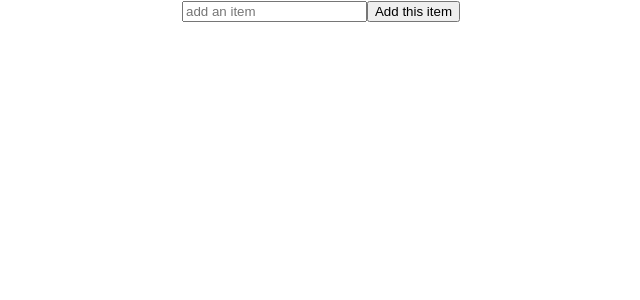
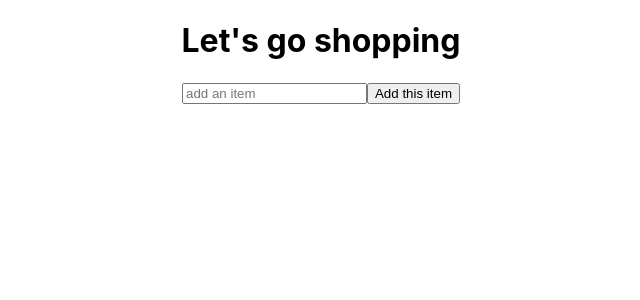
Before and after one commit to NoahDeltoroSmyth/Shopping-List-useReducer, a React (Create React App) app: page / in a window 1280 px wide. Shown: the top 300 px of the page, without its empty margins (319-959 px from the left). Built offline with nearby package versions, Linux system fonts and the light colour scheme.

Commit message:
passing app test for now

```diff
--- a/src/container/ShoppingCart/ShoppingCart.js
+++ b/src/container/ShoppingCart/ShoppingCart.js
@@ -27,6 +27,7 @@ const ShoppingCart = () => {
   };
   return (
     <>
+      <h1>Let&apos;s go shopping</h1>
       <Controls addItem={AddItem} />
       <List items={items} />
     </>
```
Also changed, not shown: 1 other file (tests, documents, lock files or other folders).
